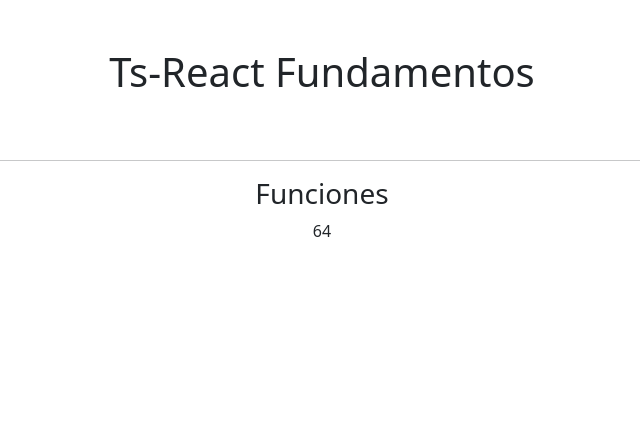
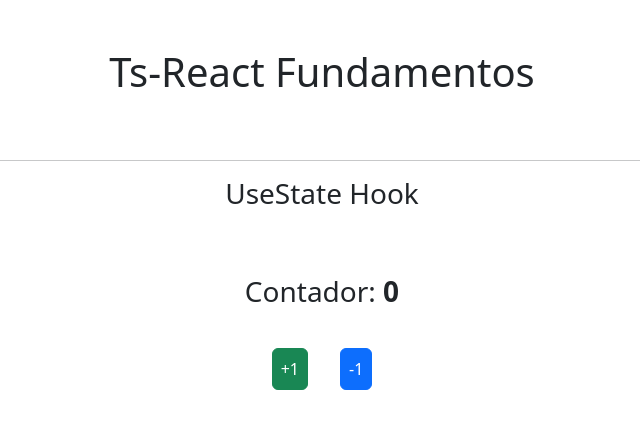
Before and after one commit to Gabipretel/React-Native, a React (Create React App) app in the folder 01-fundamentos/: page / in a window 1280 px wide. Shown: the top 428 px of the page, without its empty margins (318-958 px from the left). Built offline with nearby package versions, Linux system fonts and the light colour scheme.

Commit message:
counter component

```diff
--- a/01-fundamentos/src/App.tsx
+++ b/01-fundamentos/src/App.tsx
@@ -1,6 +1,7 @@
 // import TiposBasicos from './typescript/TiposBasicos'
 // import ObjetosLiterales from './typescript/ObjetosLiterales'
-import Funciones from './typescript/Funciones'
+// import Funciones from './typescript/Funciones'
+import Contador from './components/Contador'
 const App = () => {
   return (
 
@@ -9,7 +10,9 @@ const App = () => {
       <hr />
       {/* <TiposBasicos/> */}
       {/* <ObjetosLiterales/> */}
-      <Funciones/>
+      {/* <Funciones/> */}
+      <Contador/>
+
     </div>
   )
 }
--- /dev/null
+++ b/01-fundamentos/src/components/Contador.tsx
@@ -0,0 +1,22 @@
+import { useState } from "react";
+
+const Contador = () => {
+  const [counter, setCounter] = useState(0);
+
+  const handleCounter =(num:number)=>{
+    setCounter(counter+num)
+  }
+
+  return (
+    <>
+      <h3>UseState Hook</h3>
+      <h3 className="mt-5 p-3">
+        Contador: <strong>{counter}</strong>
+      </h3>
+      <button className="btn btn-success p-2 m-3" onClick={()=>handleCounter(1)}>+1</button>
+      <button className="btn btn-primary p-2 m-3" onClick={()=>handleCounter(-1)}>-1</button>
+    </>
+  );
+};
+
+export default Contador;
```
